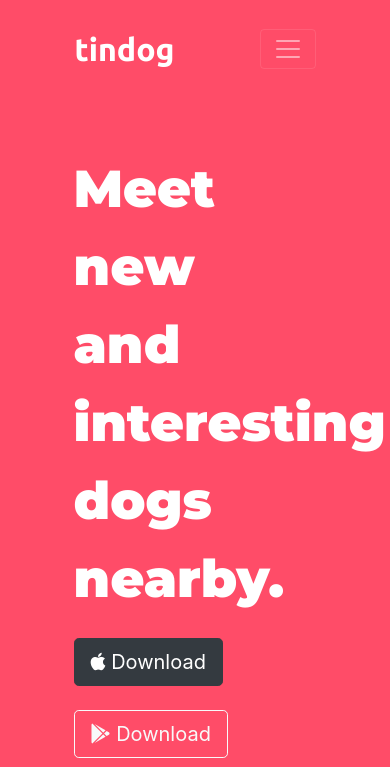
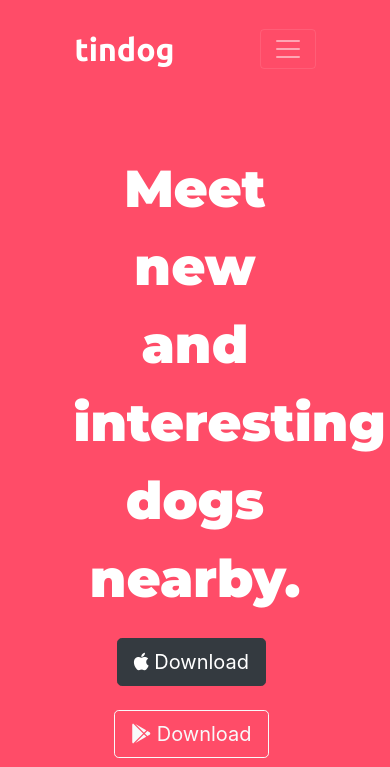
Before and after one commit to pushkar2112/Web-Dev, a plain HTML site: page TinDog Start Here/index.html in a window 390 px wide. Shown: the top 767 px of the page. Drawn offline with nearby package versions, Linux system fonts and the light colour scheme.

Commit message:
Add media breakpoints

```diff
--- a/TinDog Start Here/css/styles.css
+++ b/TinDog Start Here/css/styles.css
@@ -75,6 +75,13 @@ p {
   width: 60%;
 }
 
+.title-text {
+  text-align: center;
+}
+
+.testimonial-text {
+  font-size: 2rem;
+}
 }
 
 /* Features */
--- a/TinDog Start Here/index.html
+++ b/TinDog Start Here/index.html
@@ -49,7 +49,7 @@
     <div class="container title-box">
       <div class="row">
         <div class="col-lg-6 title-text">
-          <h1>Meet new and interesting dogs nearby.</h1>
+          <h1 class="title-text">Meet new and interesting dogs nearby.</h1>
           <button type="button" class="btn btn-lg btn-dark download-btn"><i class="fab fa-apple"></i> Download</button>
           <button type="button" class="btn btn-lg btn-outline-light download-btn"><i class="fab fa-google-play"></i> Download</button>
         </div>
```
